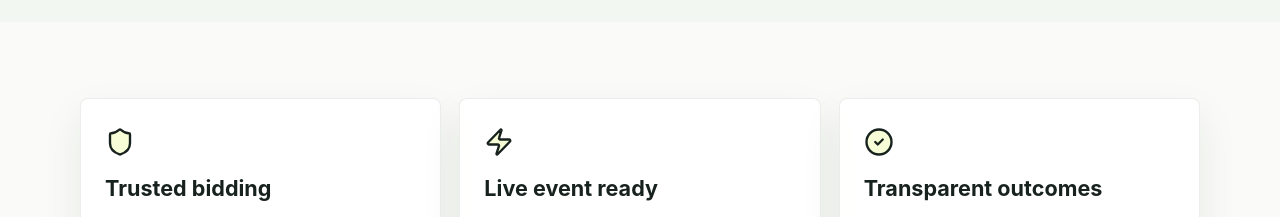
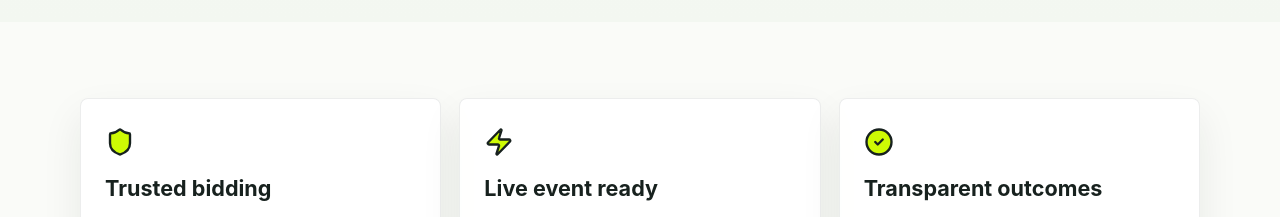
Before and after one commit to JJackson3111/bidals, a Next.js app in the folder frontend/: page / in a window 1280 px wide. Shown: the part 1200-1417 px from the top of the page. Built offline with nearby package versions, Linux system fonts and the light colour scheme; no server answers; a web font is replaced by a local one.

Commit message:
Match feature icon fill to BIDALS brand green

```diff
--- a/frontend/src/app/globals.css
+++ b/frontend/src/app/globals.css
@@ -841,7 +841,7 @@ p {
 
 .feature-icon-mark svg {
   display: block;
-  fill: rgba(206, 251, 4, 0.16);
+  fill: var(--brand-green);
   stroke-linecap: round;
   stroke-linejoin: round;
 }
```
